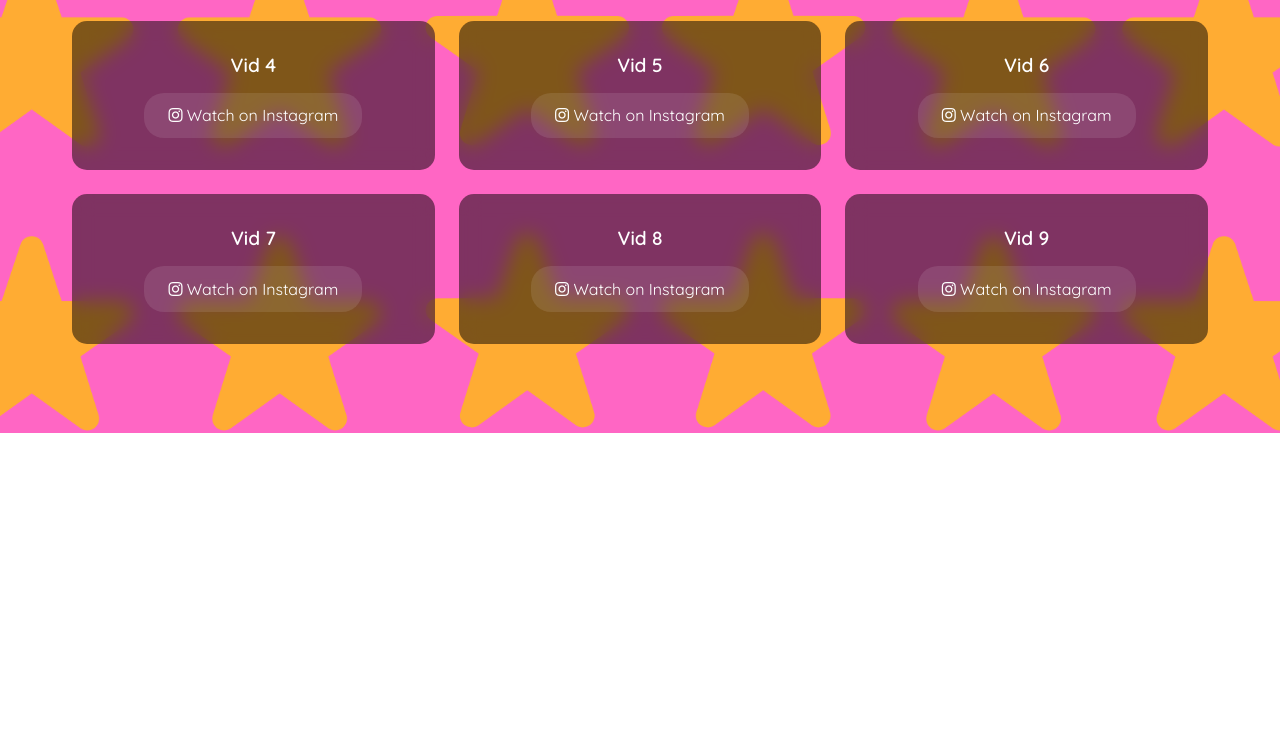
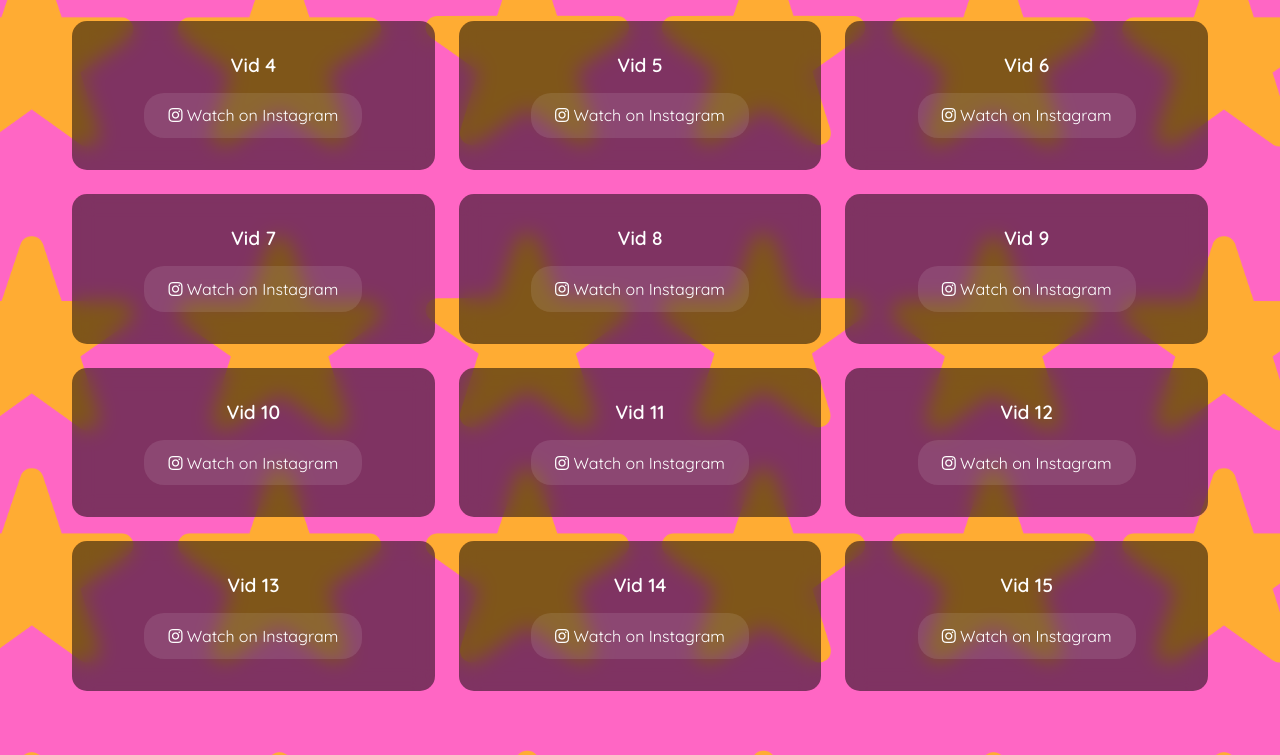
Before and after one commit to trippinova/website, a plain HTML site: page favorites.html in a window 1280 px wide. Shown: the part 367-1122 px from the top of the page. Before the commit the page ends 800 px from the top, so only its background shows below. Drawn offline with Linux system fonts and the light colour scheme.

Commit message:
Update favorites.html

```diff
--- a/favorites.html
+++ b/favorites.html
@@ -348,6 +348,48 @@
                 </a>
             </div>
 
+            <div class="video-card">
+                <h3 class="video-title">Vid 10</h3>
+                <a href="https://www.instagram.com/reel/C-p7aXpS0pn/?igsh=MW1memU0empuYm4wMQ==" target="_blank" class="watch-btn">
+                    <i class="fab fa-instagram"></i> Watch on Instagram
+                </a>
+            </div>
+
+            <div class="video-card">
+                <h3 class="video-title">Vid 11</h3>
+                <a href="https://www.instagram.com/reel/C9iHbliRY1s/?utm_source=ig_web_copy_link" target="_blank" class="watch-btn">
+                    <i class="fab fa-instagram"></i> Watch on Instagram
+                </a>
+            </div>
+
+            <div class="video-card">
+                <h3 class="video-title">Vid 12</h3>
+                <a href="https://www.instagram.com/reel/C8sCyEJSl53/?utm_source=ig_web_copy_link" target="_blank" class="watch-btn">
+                    <i class="fab fa-instagram"></i> Watch on Instagram
+                </a>
+            </div>
+
+            <div class="video-card">
+                <h3 class="video-title">Vid 13</h3>
+                <a href="https://www.instagram.com/reel/C-sqmuQRG1f/?utm_source=ig_web_copy_link" target="_blank" class="watch-btn">
+                    <i class="fab fa-instagram"></i> Watch on Instagram
+                </a>
+            </div>
+
+            <div class="video-card">
+                <h3 class="video-title">Vid 14</h3>
+                <a href="https://www.instagram.com/reel/C_Qzd-iM-jh/?utm_source=ig_web_copy_link" target="_blank" class="watch-btn">
+                    <i class="fab fa-instagram"></i> Watch on Instagram
+                </a>
+            </div>
+
+            <div class="video-card">
+                <h3 class="video-title">Vid 15</h3>
+                <a href="https://www.instagram.com/reel/C8V6cFoOyXX/?utm_source=ig_web_copy_link" target="_blank" class="watch-btn">
+                    <i class="fab fa-instagram"></i> Watch on Instagram
+                </a>
+            </div>
+
             <!-- Add more video cards here -->
         </div>
     </main>
```
